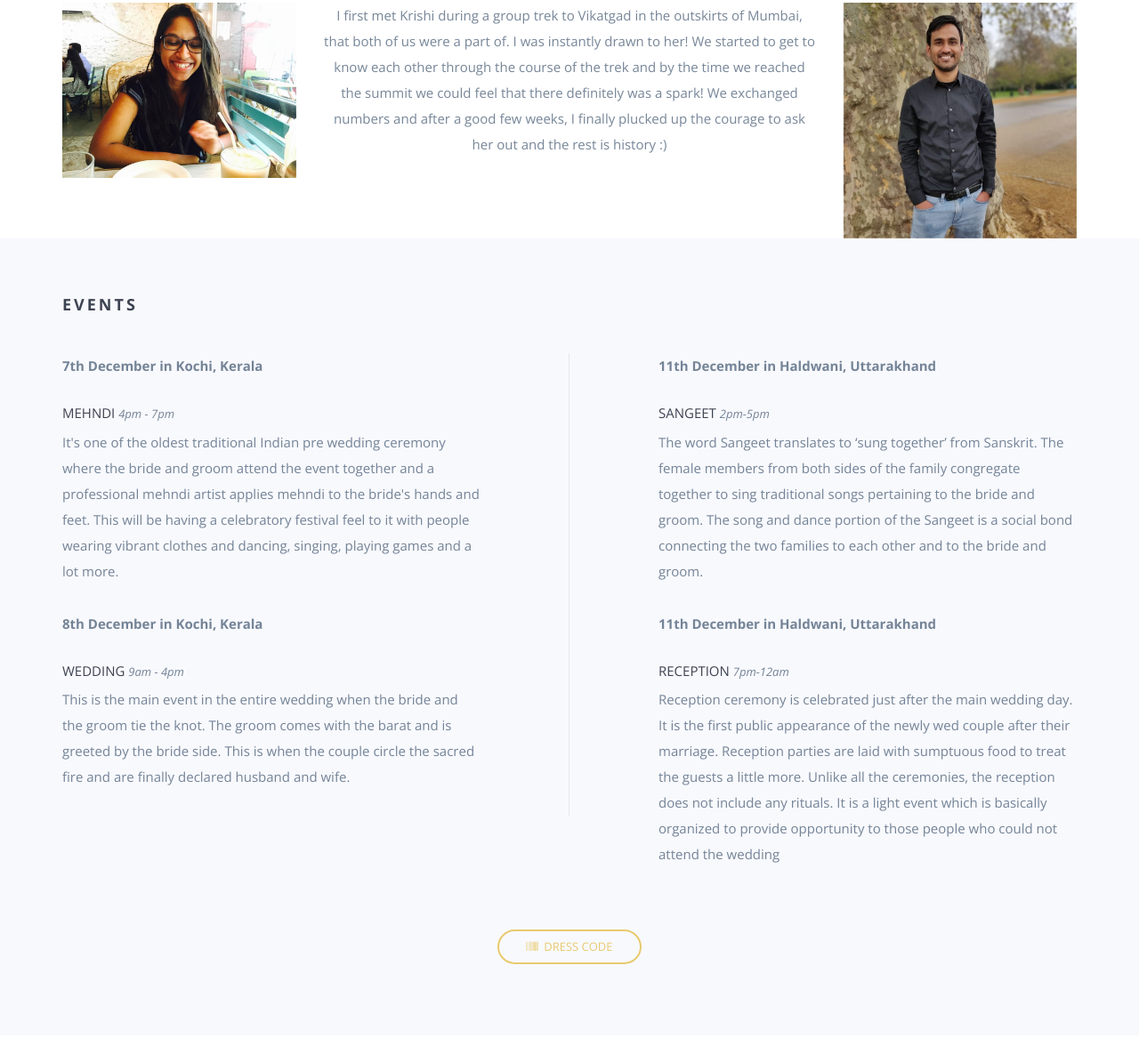
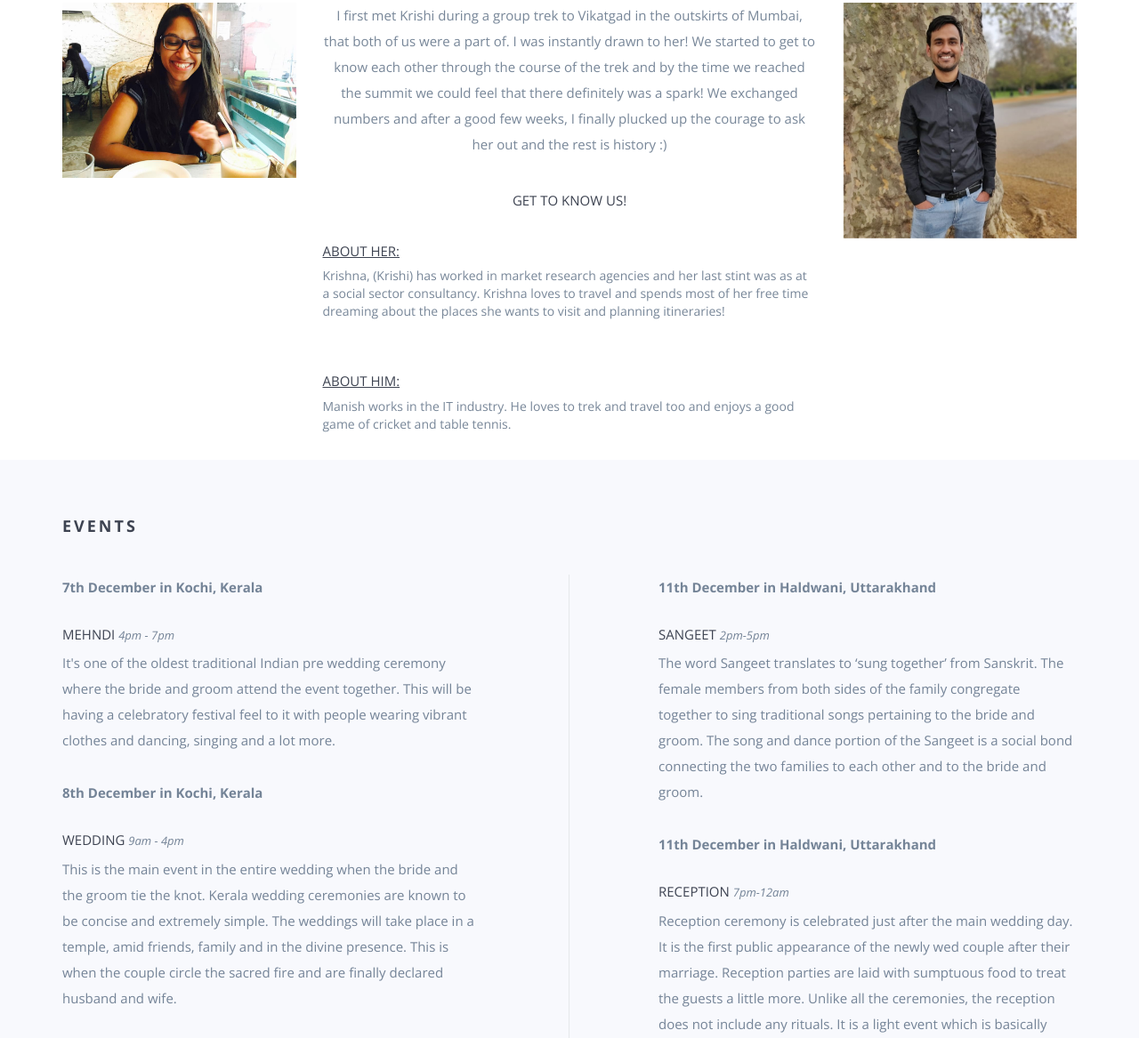
Before and after one commit to mjoshi89/mjoshi89.github.io, a website: page index.html in a window 1280 px wide. Shown: the part 1074-2241 px from the top of the page at 89% size. Drawn offline with nearby package versions, Linux system fonts and the light colour scheme; some packages are replaced by stand-ins of ours; a script that the page names is missing; files whose address does not match are found by name.

Commit message:
adding know us

```diff
--- a/index.html
+++ b/index.html
@@ -116,6 +116,13 @@
                     We exchanged numbers and after a good few weeks, I finally plucked up the courage to ask her out and
                     the rest is history :)
                 </p>
+                <div class="col-md-12 text-center">
+                    <h5 class="header">Get to know us!</h5>
+                </div>
+                <p><h5><u>About her:</u></h5> Krishna, (Krishi) has worked in market research agencies and her last stint was as at a social sector consultancy.
+                  Krishna loves to travel and spends most of her free time dreaming about the places she wants to visit and planning itineraries!</p>
+                <p><h5><u>About him:</u></h5> Manish works in the IT industry. He loves to trek and travel too and enjoys a good game of cricket and table tennis.</p>
+
             </div>
             <div class="col-md-3 hidden-sm hidden-xs"><img src="img/DSD_0214.jpg" class="wp2"></div>
         </div>
@@ -140,16 +147,15 @@
 
                     <h5>Mehndi <span class="time">4PM - 7PM</span></h5>
                     <p>It's one of the oldest traditional Indian pre wedding ceremony where the bride and groom
-                        attend the event together and a professional mehndi artist applies
-                        mehndi to the bride's hands and feet. This will be having a celebratory
-                        festival feel to it with people wearing vibrant clothes and dancing, singing, playing
-                        games and a lot more.</p>
+                        attend the event together. This will be having a celebratory
+                        festival feel to it with people wearing vibrant clothes and dancing, singing and a lot more.</p>
                 </div>
                 <div class="wp5">
                   <p><strong>8th December in Kochi, Kerala</strong></p>
                     <h5>Wedding <span class="time">9AM - 4PM</span></h5>
                     <p>This is the main event in the entire wedding when the bride and the groom tie the
-                        knot. The groom comes with the barat and is greeted by the bride side.
+                        knot. Kerala wedding ceremonies are known to be concise and extremely simple.
+                        The weddings will take place in a temple, amid friends, family and in the divine presence.
                         This is when the couple circle the
                         sacred fire and are finally declared husband and wife.</p>
                 </div>
```
